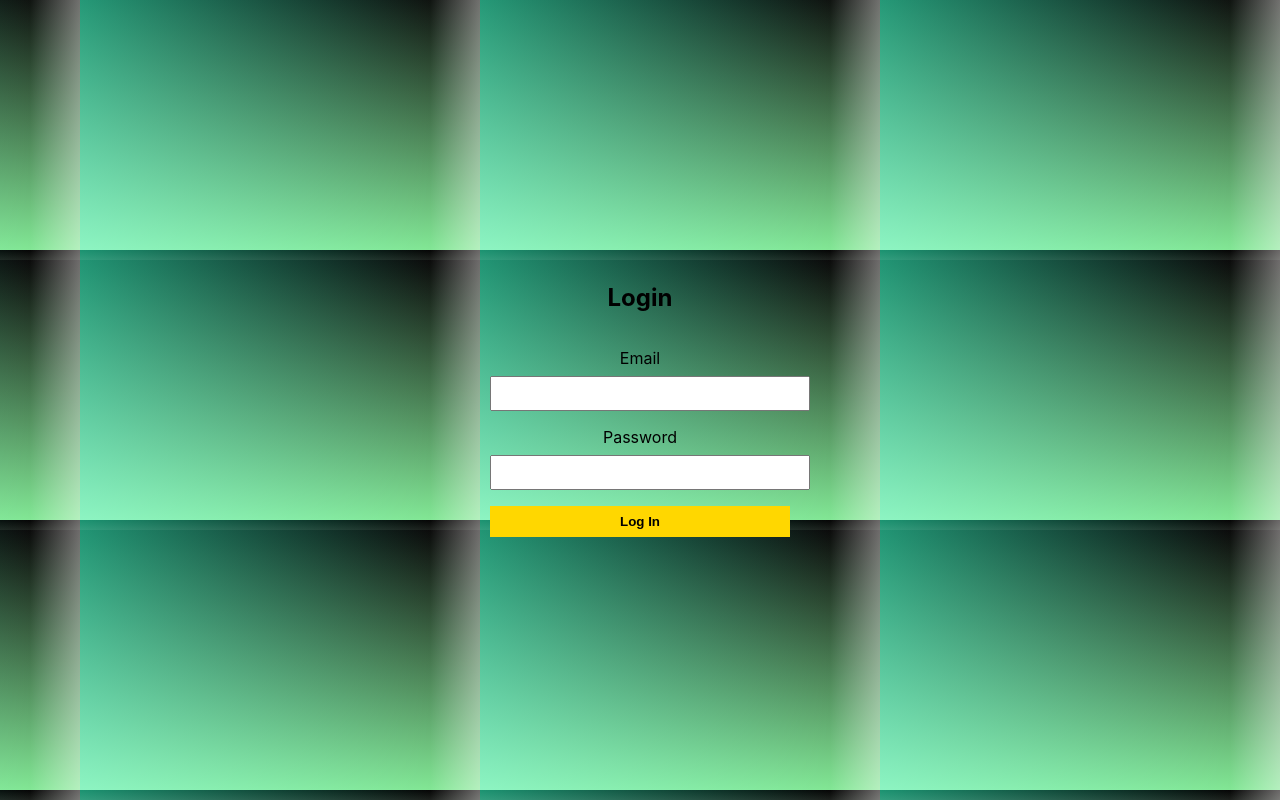
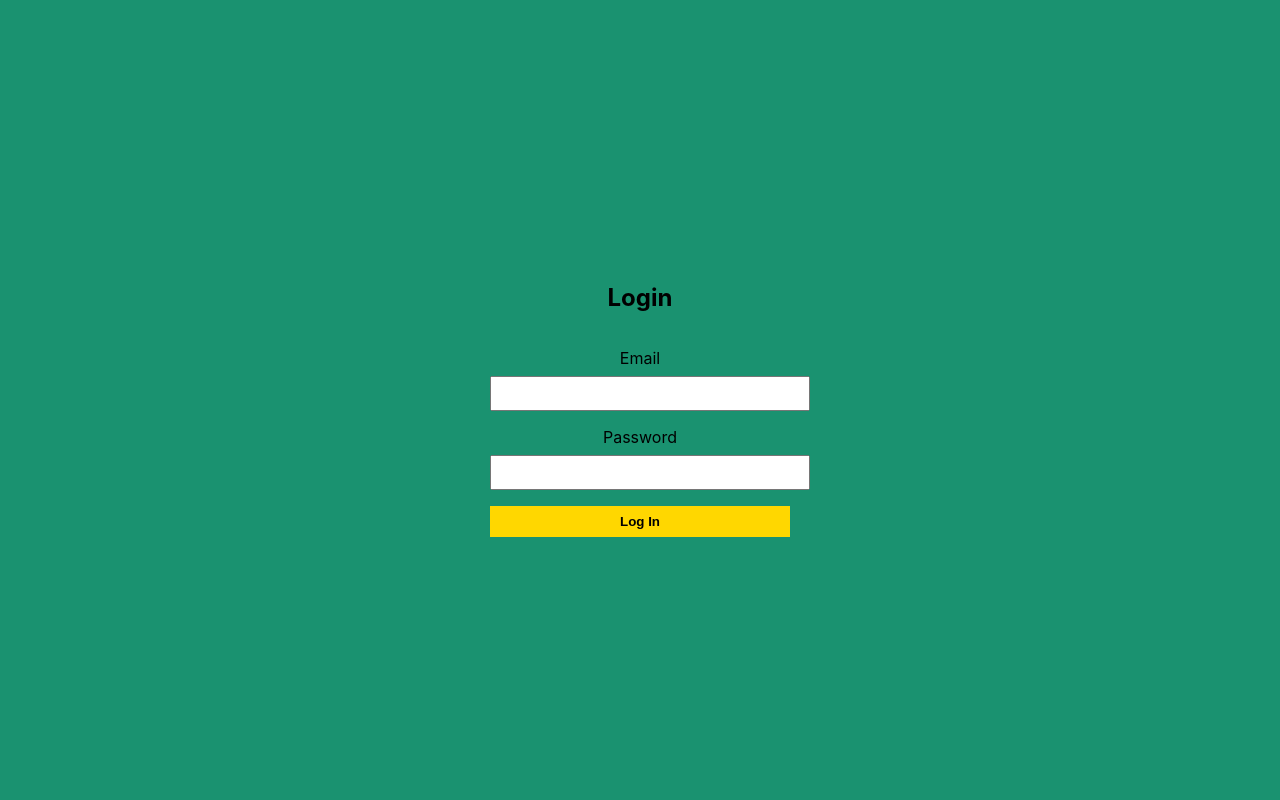
Before and after one commit to iphadan/react_quill_app, a React (Create React App) app: page /login in a window 1280 px wide. Built offline with nearby package versions, Linux system fonts and the light colour scheme; the HTML template or start-up script is replaced by a standard one.

Commit message:
App.css changed from mash to solid color

```diff
--- a/src/App.css
+++ b/src/App.css
@@ -28,6 +28,9 @@
   .App-link {
     color: #61dafb;
   }
+  .App{
+    background-color: rgb(26, 146, 112);
+  }
 
   @keyframes App-logo-spin {
     from {
@@ -43,9 +46,7 @@
     margin: 0;
     height: 100vh;
     overflow: hidden;
-    background:
-      repeating-linear-gradient(-90deg, rgb(106, 103, 103), rgb(24, 24, 24) 40px, rgba(6, 6, 6, 0.559) 50px, rgb(26, 146, 112) 400px),
-      repeating-linear-gradient(0deg, rgb(26, 30, 26), rgb(2, 2, 2) 10px, rgb(128, 230, 147) 10px, rgb(8, 8, 8) 270px);
+
     background-blend-mode: screen;
     background-size: 100% 100%;
   }
```
Also changed, not shown: src/CSS/PdfViewer.css (renamed from src/components/PdfViewer.css).
